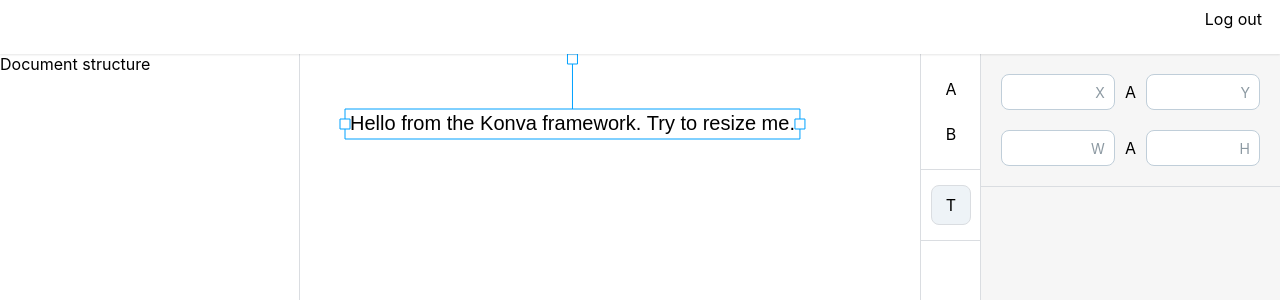
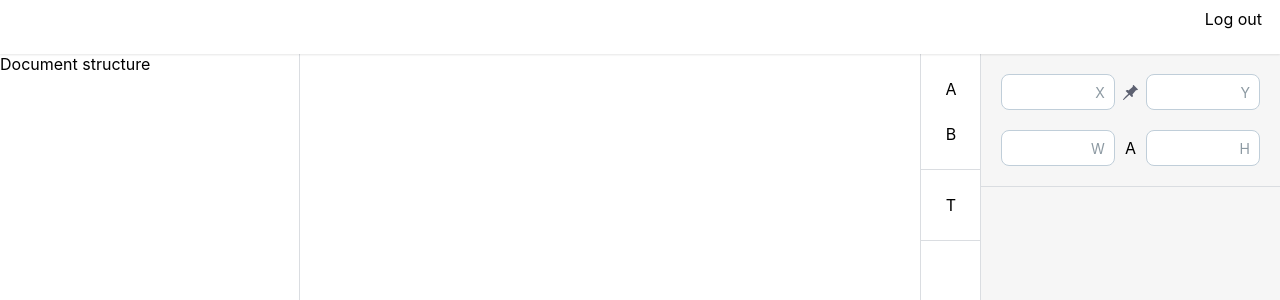
Before and after one commit to alexandebryakin/91, a React (Create React App) app: page / in a window 1280 px wide. Shown: the top 300 px of the page. Built offline with nearby package versions, Linux system fonts and the light colour scheme.

Commit message:
Add disabled state to LabeledInput. Make selected shapes highlited on hover. Add pin functionality for text node.

```diff
--- a/src/App.scss
+++ b/src/App.scss
@@ -135,3 +135,12 @@
     }
   }
 }
+
+.svg-icon {
+  fill: $--color-text;
+  cursor: pointer;
+
+  &--active {
+    fill: $--color_icon--active;
+  }
+}
--- a/src/App.tsx
+++ b/src/App.tsx
@@ -1,10 +1,14 @@
 import Konva from 'konva';
 import { Layer } from 'konva/types/Layer';
+import { Transformer } from 'konva/types/shapes/Transformer';
+import { KonvaEventObject } from 'konva/types/Node';
 import { Stage } from 'konva/types/Stage';
 import React from 'react';
 import './App.scss';
 import LabeledInput from './ui/components/LabeledInput';
 import NavBar from './ui/components/NavBar';
+import PinIcon from './icons/PinIcon';
+import { Shape } from 'konva/types/Shape';
 
 function SideBar(): React.ReactElement {
   return (
@@ -32,36 +36,92 @@
     const layer = new Konva.Layer();
     stage.add(layer);
 
-    const text = new Konva.Text({
-      x: 50,
-      y: 60,
-      fontSize: 20,
-      text: 'Hello from the Konva framework. Try to resize me.',
-      draggable: true,
-    });
-    layer.add(text);
+    // text.on('transform', function () {
+    //   setSize(() => {
+    //     return {
+    //       width: Math.round(text.width()),
+    //       height: Math.round(text.height()),
+    //     };
+    //   });
+    //   // const lines = [
+    //   //   'x: ' + text.x(),
+    //   //   'y: ' + text.y(),
+    //   //   'rotation: ' + text.rotation(),
+    //   //   'width: ' + text.width(),
+    //   //   'height: ' + text.height(),
+    //   //   'scaleX: ' + text.scaleX(),
+    //   //   'scaleY: ' + text.scaleY(),
+    //   // ];
+    //   // console.log(lines);
+    // });
 
-    const MIN_WIDTH = 20;
+    // text.on('transform', () => {
+    //   // with enabled anchors we can only change scaleX
+    //   // so we don't need to reset height
+    //   // just width
+    //   text.setAttrs({
+    //     width: Math.max(text.width() * text.scaleX(), MIN_WIDTH),
+    //     scaleX: 1,
+    //     scaleY: 1,
+    //   });
+    // });
+
+    // >>> try
+    //
+
     const tr = new Konva.Transformer({
-      nodes: [text],
+      nodes: [],
       padding: 5,
       // enable only side anchors
       enabledAnchors: ['middle-left', 'middle-right'],
       // limit transformer size
       boundBoxFunc: (oldBox, newBox) => {
-        if (newBox.width < MIN_WIDTH) {
-          return oldBox;
-        }
-        return newBox;
+        const MIN_WIDTH = 20;
+
+        return newBox.width < MIN_WIDTH ? oldBox : newBox;
       },
     });
-    layer.add(tr);
-    layer.draw();
 
-    stage.on('dragmove', function (e) {
+    tr.on('dragmove', function (e) {
       const { x, y } = e.target.attrs;
       setCoords(() => ({ x: Math.round(x), y: Math.round(y) }));
     });
+    layer.add(tr);
+
+    const handleSelection = (e: KonvaEventObject<MouseEvent>) => {
+      const nodes = e.target === stage ? [] : [e.target];
+      tr.nodes(nodes);
+      setPinned(nodes.length != 0 && !isSelectionDraggable(tr));
+    };
+    stage.on('click', handleSelection);
+
+    setStage(stage);
+    setLayer(layer);
+    setTransformer(tr);
+  }, []);
+
+  const [stage, setStage] = React.useState<Stage>();
+  const [layer, setLayer] = React.useState<Layer>();
+  const [transformer, setTransformer] = React.useState<Transformer>();
+
+  const [coords, setCoords] = React.useState({ x: 0, y: 0 });
+  const [size, setSize] = React.useState({ width: 0, height: 0 });
+
+  const [currentlyAddingTextNode, setCurrentlyAddingTextNode] = React.useState(false);
+  const onClickTextTool2 = () => {
+    if (currentlyAddingTextNode) return;
+    else setCurrentlyAddingTextNode(true);
+    // currentlyAddingTextNode = true;
+
+    const text = new Konva.Text({
+      x: 50,
+      y: 60,
+      fontSize: 20,
+      text: 'New text ...',
+      draggable: true,
+    });
+    const { textWidth, textHeight } = text;
+    setSize({ width: Math.round(textWidth), height: Math.round(textHeight) });
 
     text.on('transform', function () {
       setSize(() => {
@@ -70,18 +130,8 @@
           height: Math.round(text.height()),
         };
       });
-      // const lines = [
-      //   'x: ' + text.x(),
-      //   'y: ' + text.y(),
-      //   'rotation: ' + text.rotation(),
-      //   'width: ' + text.width(),
-      //   'height: ' + text.height(),
-      //   'scaleX: ' + text.scaleX(),
-      //   'scaleY: ' + text.scaleY(),
-      // ];
-      // console.log(lines);
     });
-
+    const MIN_WIDTH = 20;
     text.on('transform', () => {
       // with enabled anchors we can only change scaleX
       // so we don't need to reset height
@@ -93,13 +143,12 @@
       });
     });
 
-    // >>> try
     function madeTextEditible() {
       text.on('dblclick dbltap', () => {
         // hide text node and transformer:
         text.hide();
-        tr.hide();
-        layer.draw();
+        transformer?.hide();
+        layer?.draw();
 
         // create textarea over canvas with absolute position
         // first we need to find position for textarea
@@ -110,8 +159,8 @@
 
         // so position of textarea will be the sum of positions above:
         const areaPosition = {
-          x: stage.container().offsetLeft + textPosition.x,
-          y: stage.container().offsetTop + textPosition.y,
+          x: (stage?.container().offsetLeft || 0) + textPosition.x,
+          y: (stage?.container().offsetTop || 0) + textPosition.y,
         };
 
         // create textarea and style it
@@ -168,9 +217,9 @@
           textarea.parentNode?.removeChild(textarea);
           window.removeEventListener('click', handleOutsideClick);
           text.show();
-          tr.show();
-          tr.forceUpdate();
-          layer.draw();
+          transformer?.show();
+          transformer?.forceUpdate();
+          layer?.draw();
         }
 
         function setTextareaWidth(newWidth: number) {
@@ -228,63 +277,77 @@
         });
       });
     }
-
     madeTextEditible();
 
-    setStage(stage);
-    setLayer(layer);
-    // setTransformer(tr);
-  }, []);
+    const makeHoverable = (shape: Shape) => {
+      const hoverRect = new Konva.Rect({ stroke: '#ebc175', strokeWidth: 1 });
 
-  const [stage, setStage] = React.useState<Stage>();
-  const [layer, setLayer] = React.useState<Layer>();
-  const [transformer, setTransformer] = React.useState<Transformer>();
+      layer?.add(hoverRect);
+      shape.on('mouseover', (e) => {
+        const dontHoverIfElementIsSelected = transformer?.nodes()[0] === e.target;
+        if (dontHoverIfElementIsSelected) return;
 
-  const [coords, setCoords] = React.useState({ x: 0, y: 0 });
-  const [size, setSize] = React.useState({ width: 0, height: 0 });
+        const width = shape.width();
+        const height = shape.height();
+        const x = shape.x();
+        const y = shape.y();
+        hoverRect.setAttrs({ x, y, width, height });
+        hoverRect.show();
+        layer?.draw();
+      });
+      shape.on('mouseout', (e) => {
+        hoverRect.hide();
+        layer?.draw();
+      });
+    };
+    makeHoverable(text);
 
-  // console.log(stage);
-  const onClickTextTool = () => {
-    const text = new Konva.Text({
-      x: 50,
-      y: 60,
-      fontSize: 20,
-      text: 'Hello from the Konva framework. Try to resize me.',
-      draggable: true,
-    });
-    console.log('🚀 ~ file: App.tsx ~ line 278 ~ onClickTextTool ~ text', text);
+    const handleMouseMove = (e: KonvaEventObject<MouseEvent>) => {
+      const x = e.evt.offsetX;
+      const y = e.evt.offsetY;
+      text.setAttrs({ x, y });
+      layer?.add(text);
+      layer?.draw();
+      setCoords({ x, y });
+    };
 
-    let selected = false;
-    const textTransformer = new Konva.Transformer({
-      nodes: [],
-      padding: 5,
-      // enable only side anchors
-      enabledAnchors: ['middle-left', 'middle-right'],
-      // limit transformer size
-      boundBoxFunc: (oldBox, newBox) => {
-        const MIN_WIDTH = 20;
+    const handleRightMouseClick = (e: KonvaEventObject<MouseEvent>) => {
+      e.evt.preventDefault();
+      text.destroy();
+      layer?.draw();
+      cleanup();
+    };
 
-        if (newBox.width < MIN_WIDTH) {
-          return oldBox;
-        }
-        return newBox;
-      },
-    });
-    layer?.add(textTransformer);
-    text.on('click', (e) => {
-      if (selected) {
-        textTransformer.nodes([]);
-      } else {
-        textTransformer.nodes([text]);
-        // selected = !selected;
-      }
-      selected = !selected;
+    const cleanup = () => {
+      stage?.off('contextmenu', handleRightMouseClick);
+      stage?.off('mousemove', handleMouseMove);
+      setCurrentlyAddingTextNode(false);
+    };
 
-      layer?.draw();
-    });
-    layer?.add(text);
+    stage?.on('mousemove', handleMouseMove);
+    stage?.on('contextmenu', handleRightMouseClick);
+    stage?.on('click', cleanup);
+
     stage?.batchDraw();
   };
+
+  const handlePinCoords = () => {
+    const nodes = transformer?.nodes() || [];
+    if (nodes.length == 0) return;
+
+    const draggable = isSelectionDraggable(transformer);
+    setPinned(draggable);
+    nodes.forEach((node) => node.draggable(!draggable));
+  };
+
+  const isSelectionDraggable = (tr: Transformer | undefined): boolean => {
+    if (!tr?.nodes() || tr?.nodes().length == 0) return false;
+    return tr?.nodes().every((node) => node.draggable());
+  };
+
+  const [pinned, setPinned] = React.useState(false);
+
+  Object.assign(window, { __stage: stage, __layer: layer, __tr: transformer });
 
   return (
     <>
@@ -307,7 +370,7 @@
             <div className="separator" />
 
             <div className="toolbar__group">
-              <div className="tool tool--active" onClick={onClickTextTool}>
+              <div className={`tool ${currentlyAddingTextNode ? 'tool--active' : ''}`} onClick={onClickTextTool2}>
                 T
               </div>
             </div>
@@ -320,7 +383,9 @@
               <div className="controls-section__row">
                 <LabeledInput label="X" value={(coords.x || '').toString()} />
 
-                <div className="controls-section__separator">A</div>
+                <div className="controls-section__separator">
+                  <PinIcon active={pinned} onClick={handlePinCoords} />
+                </div>
 
                 <LabeledInput label="Y" value={(coords.y || '').toString()} />
               </div>
--- /dev/null
+++ b/src/icons/PinIcon.tsx
@@ -0,0 +1,32 @@
+interface IIcon {
+  active?: boolean;
+  onClick?: () => void;
+}
+function PinIcon(props: IIcon): React.ReactElement {
+  const { active, onClick } = props;
+
+  return (
+    <svg
+      onClick={onClick}
+      className={`svg-icon ${active ? 'svg-icon--active' : ''}`}
+      version="1.1"
+      x="0px"
+      y="0px"
+      viewBox="0 0 193.826 193.826"
+      style={{ width: '15px' }}
+    >
+      <path
+        d="M191.495,55.511L137.449,1.465c-1.951-1.953-5.119-1.953-7.07,0l-0.229,0.229c-3.314,3.313-5.14,7.72-5.14,12.406
+				c0,3.019,0.767,5.916,2.192,8.485l-56.55,48.533c-4.328-3.868-9.852-5.985-15.703-5.985c-6.305,0-12.232,2.455-16.689,6.913
+	l-0.339,0.339c-1.953,1.952-1.953,5.118,0,7.07l32.378,32.378l-31.534,31.533c-0.631,0.649-15.557,16.03-25.37,28.27
+	c-9.345,11.653-11.193,13.788-11.289,13.898c-1.735,1.976-1.639,4.956,0.218,6.822c0.973,0.977,2.256,1.471,3.543,1.471
+	c1.173,0,2.349-0.41,3.295-1.237c0.083-0.072,2.169-1.885,13.898-11.289c12.238-9.813,27.619-24.74,28.318-25.421l31.483-31.483
+	l30.644,30.644c0.976,0.977,2.256,1.465,3.535,1.465s2.56-0.488,3.535-1.465l0.339-0.339c4.458-4.457,6.913-10.385,6.913-16.689
+	c0-5.851-2.118-11.375-5.985-15.703l48.533-56.55c2.569,1.425,5.466,2.192,8.485,2.192c4.687,0,9.093-1.825,12.406-5.14l0.229-0.229
+	C193.448,60.629,193.448,57.463,191.495,55.511z"
+      />
+    </svg>
+  );
+}
+
+export default PinIcon;
--- a/src/styles/_variables.scss
+++ b/src/styles/_variables.scss
@@ -10,7 +10,8 @@
 //
 $--color-text: #5d6171;
 
-$--color_text-input-border: #c0ced9;
+$--color_text-input-border: rgb(192, 206, 217);
+$--color_text-input-border--disabled: rgba(192, 206, 217, 0.3);
 
 $--color_section-bg: #fdfdfd;
 
```
Also changed, not shown: src/ui/components/LabeledInput/LabeledInput.scss (+11 -1 lines), src/ui/components/LabeledInput/LabeledInput.tsx (+10 -3 lines), .eslintrc.js, 1 other file (tests, documents, lock files or other folders).
